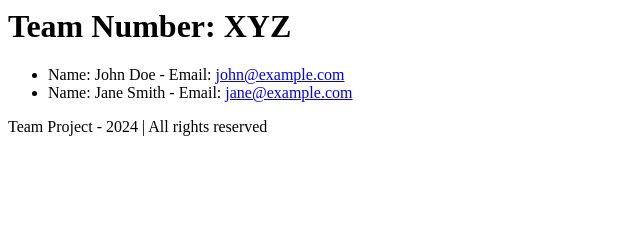
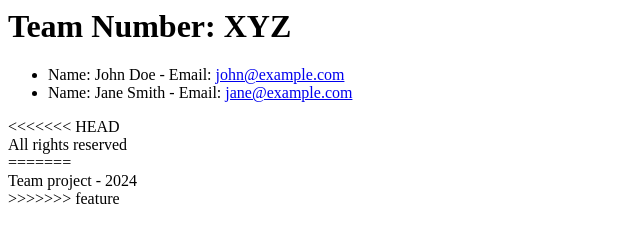
Before and after one commit to bittubharadwaj/hw, a plain HTML site: page index.html in a window 1280 px wide. Shown: the whole page, without its empty margins (0-640 px from the left). Drawn offline with Linux system fonts and the light colour scheme.

Commit message:
Revert "Add new line to HTML file"
This reverts commit 87af305d97db05f5488a6fe0fccae85bc459da5d.

```diff
--- a/index.html
+++ b/index.html
@@ -1,6 +1,6 @@
 <html>
 <head>
-    <title>Team Information Group 8</title>
+    <title>Team Information</title>
 </head>
 <body>
     <h1>Team Number: XYZ</h1>
@@ -9,5 +9,9 @@
         <li>Name: Jane Smith - Email: <a href="mailto:jane@example.com">jane@example.com</a></li>
     </ul>
 </body>
-<footer>Team Project - 2024 | All rights reserved</footer>
+<<<<<<< HEAD
+<footer>All rights reserved</footer>
+=======
+<footer>Team project - 2024</footer>
+>>>>>>> feature
 </html>
```
